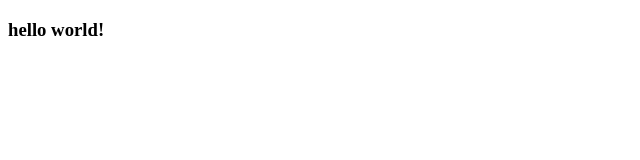
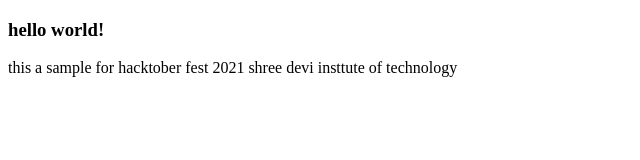
Before and after one commit to sandeshshetty754/demo, a plain HTML site: page index.html in a window 1280 px wide. Shown: the whole page, without its empty margins (0-640 px from the left). Drawn offline with Linux system fonts and the light colour scheme.

Commit message:
Update index.html

```diff
--- a/index.html
+++ b/index.html
@@ -7,5 +7,8 @@
 </head>
 <body>
     <h3>hello world!</h3>
+    <p>this a sample for hacktober fest 2021
+       shree devi insttute of technology
+    </p>
 </body>
 </html>
```
